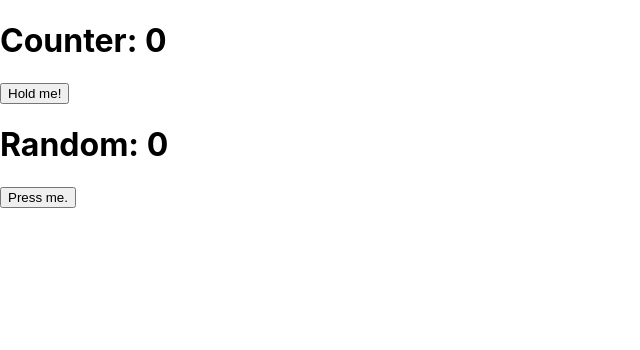
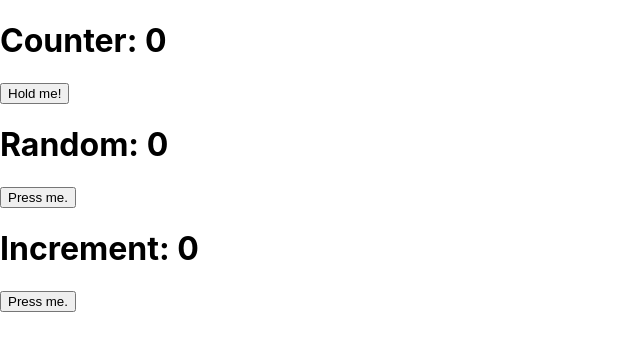
Before and after one commit to David-Kohn64/BUSIM_Dev_TestApp, a React (Create React App) app in the folder client/: page / in a window 1280 px wide. Shown: the top 350 px of the page, without its empty margins (0-640 px from the left). Built offline with nearby package versions, Linux system fonts and the light colour scheme; no server answers.

Commit message:
Create a new element that increments by the current value of the original counter

```diff
--- a/client/src/App.js
+++ b/client/src/App.js
@@ -4,6 +4,7 @@ function App() {
   const wsRef = useRef(null)
   const [counter, setCounter] = useState(0)
   const [randomCounter, setRandom] = useState(0)
+  const [increment, setIncrement] = useState(0)
 
   useEffect(() => {
   wsRef.current = new WebSocket('ws://localhost:3001')
@@ -14,6 +15,9 @@ function App() {
     }
     else if (message.type === "random"){
       setRandom(message.value)
+    }
+    else if (message.type === "increment"){
+      setIncrement(message.value)
     }
   }
 
@@ -26,6 +30,9 @@ function App() {
 
     <h1>Random: {randomCounter}</h1>
     <button onClick={() => wsRef.current.send('random')}>Press me.</button>
+
+    <h1>Increment: {increment}</h1>
+    <button onClick={() => wsRef.current.send('increment')}>Press me.</button>
   </div>
   )
 }
```
Also changed, not shown: 1 other file (tests, documents, lock files or other folders).
